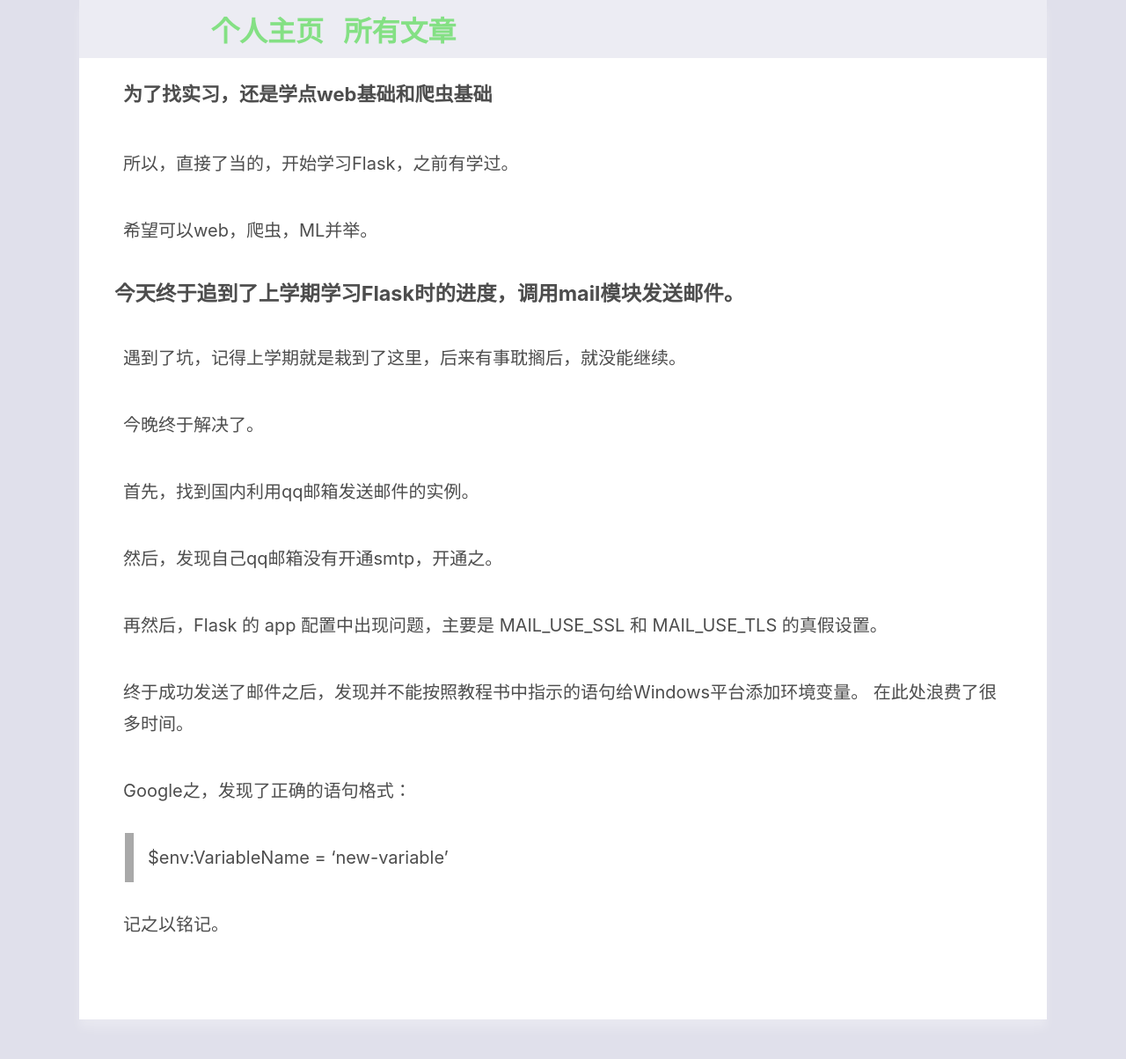
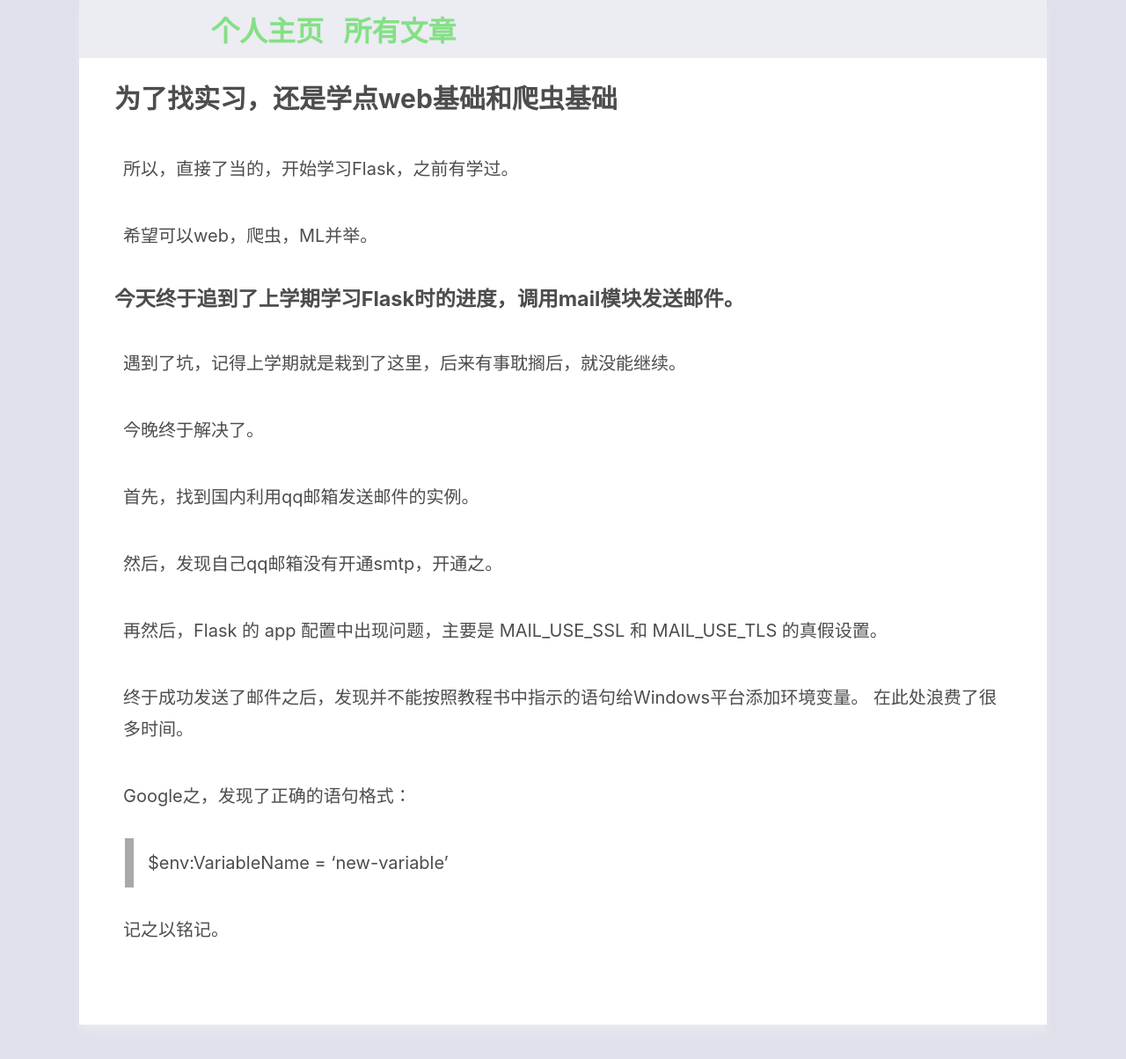
Before and after one commit to xxleyi/xxleyi.github.io, a Jekyll site: the page built from _posts/2016-09-05-重启Flask学习.md, in a window 1280 px wide and 1225 px high. Shown: the top 1204 px of the window at 88% size. Built offline with Jekyll 4.4.1, drawn with Linux system fonts in a browser that asks for light colours.

Commit message:
update the lookout.

```diff
--- a/css/post.css
+++ b/css/post.css
@@ -28,7 +28,7 @@ nav ul{
     margin: 0rem auto;
     padding: 1rem 0 1rem 15rem;
 }
-nav ul li{
+nav li{
     display: inline;
     margin-right: 2rem;
     font-size: 3.2rem;
@@ -52,7 +52,8 @@ main h1{
   font-size: 2.4rem
 }
 
-main h2{
+
+main h2 h3{
   color:#4d4d4d;
   font-size: 2.2rem;
   padding: 1rem 1rem;
```
